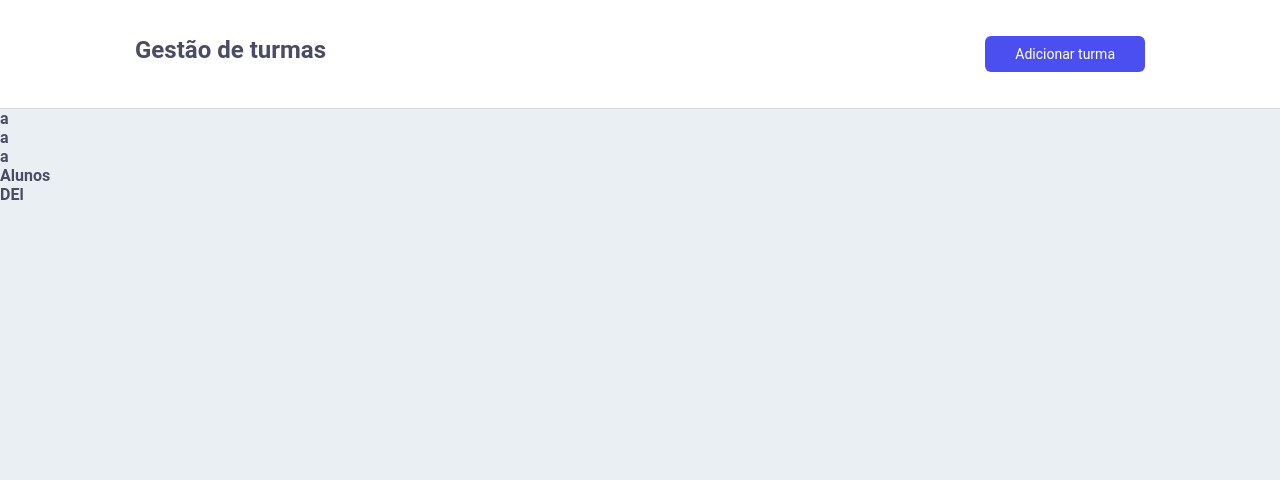
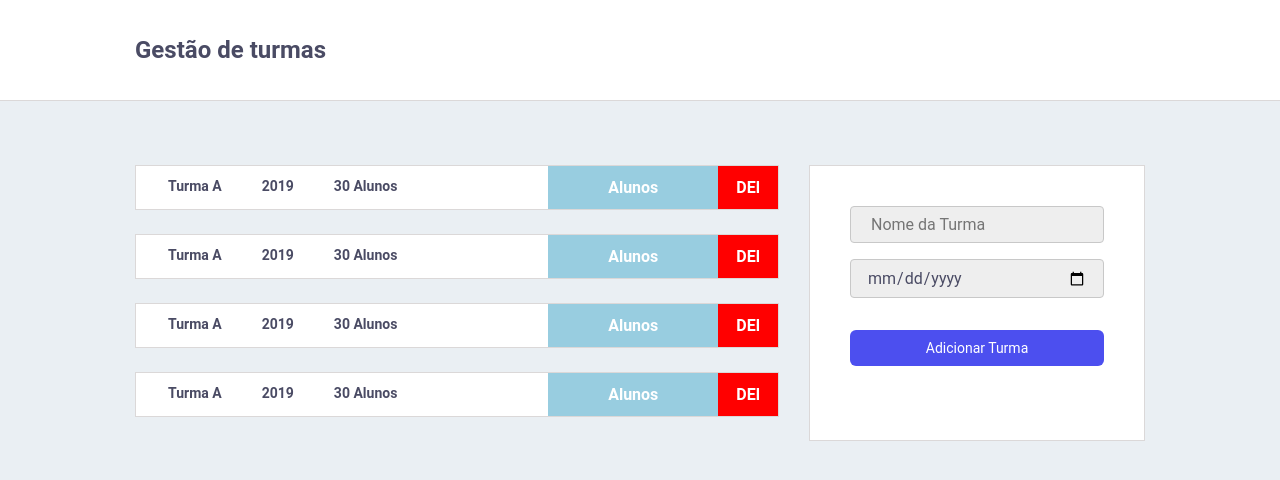
Before and after one commit to edersonrdg/class-manager, a React (Create React App) app in the folder frontend/: page / in a window 1280 px wide. Shown: the top 480 px of the page. Built offline with nearby package versions, Linux system fonts and the light colour scheme.

Commit message:
styles(frontend): class page

```diff
--- a/frontend/src/components/Header/index.tsx
+++ b/frontend/src/components/Header/index.tsx
@@ -2,15 +2,10 @@ import React from 'react';
 
 import { Container } from './styles';
 
-interface HeaderProps {
-    buttonText: string;
-}
-
-const Header: React.FC<HeaderProps> = ({ children, buttonText }) => {
+const Header: React.FC = ({ children }) => {
     return (
         <Container>
             <h1>{children}</h1>
-            <button type="button">{buttonText}</button>
         </Container>
     );
 };
--- a/frontend/src/components/Header/styles.ts
+++ b/frontend/src/components/Header/styles.ts
@@ -10,13 +10,4 @@ export const Container = styled.div`
     h1 {
         font-size: 24px;
     }
-
-    button {
-        background-color: #4c4fef;
-        color: #ffffff;
-        font-size: 14px;
-        border: none;
-        border-radius: 6px;
-        padding: 10px 30px;
-    }
 `;
--- a/frontend/src/pages/Classes/index.tsx
+++ b/frontend/src/pages/Classes/index.tsx
@@ -3,6 +3,7 @@ import Header from '../../components/Header';
 
 import {
     Container,
+    Content,
     ClassCard,
     CardContentContainer,
     StudentContainer,
@@ -12,13 +13,14 @@ import {
 const Classes: React.FC = () => {
     return (
         <>
-            <Header buttonText="Adicionar turma">Gestão de turmas</Header>
+            <Header>Gestão de turmas</Header>
             <Container>
+                <Content>
                     <ClassCard>
                         <CardContentContainer>
-                        <h4>a</h4>
-                        <h4>a</h4>
-                        <h4>a</h4>
+                            <h4>Turma A</h4>
+                            <h4>2019</h4>
+                            <h4>30 Alunos</h4>
                         </CardContentContainer>
                         <StudentContainer>
                             <h4>Alunos</h4>
@@ -27,6 +29,52 @@ const Classes: React.FC = () => {
                             <h4>DEl</h4>
                         </DeleteClassContainer>
                     </ClassCard>
+                    <ClassCard>
+                        <CardContentContainer>
+                            <h4>Turma A</h4>
+                            <h4>2019</h4>
+                            <h4>30 Alunos</h4>
+                        </CardContentContainer>
+                        <StudentContainer>
+                            <h4>Alunos</h4>
+                        </StudentContainer>
+                        <DeleteClassContainer>
+                            <h4>DEl</h4>
+                        </DeleteClassContainer>
+                    </ClassCard>
+                    <ClassCard>
+                        <CardContentContainer>
+                            <h4>Turma A</h4>
+                            <h4>2019</h4>
+                            <h4>30 Alunos</h4>
+                        </CardContentContainer>
+                        <StudentContainer>
+                            <h4>Alunos</h4>
+                        </StudentContainer>
+                        <DeleteClassContainer>
+                            <h4>DEl</h4>
+                        </DeleteClassContainer>
+                    </ClassCard>
+                    <ClassCard>
+                        <CardContentContainer>
+                            <h4>Turma A</h4>
+                            <h4>2019</h4>
+                            <h4>30 Alunos</h4>
+                        </CardContentContainer>
+                        <StudentContainer>
+                            <h4>Alunos</h4>
+                        </StudentContainer>
+                        <DeleteClassContainer>
+                            <h4>DEl</h4>
+                        </DeleteClassContainer>
+                    </ClassCard>
+                </Content>
+                <form>
+                    <input type="text" placeholder=" Nome da Turma" required />
+                    <input type="date" placeholder="ano" />
+
+                    <button type="button">Adicionar Turma</button>
+                </form>
             </Container>
         </>
     );
--- a/frontend/src/pages/Classes/styles.ts
+++ b/frontend/src/pages/Classes/styles.ts
@@ -1,11 +1,76 @@
 import styled from 'styled-components';
 
-export const Container = styled.div``;
+export const Container = styled.div`
+    padding: 64px 135px;
+    display: flex;
+    justify-content: space-between;
 
-export const ClassCard = styled.div``;
+    form {
+        display: flex;
+        flex-direction: column;
+        padding: 40px;
+        background-color: #fff;
+        border: #dbd8d8 1px solid;
 
-export const CardContentContainer = styled.div``;
+        input {
+            background-color: #eeeeee;
+            border: #c8c8c8 solid 1px;
+            margin-bottom: 16px;
+            padding: 8px 16px;
+            border-radius: 4px;
+        }
 
-export const StudentContainer = styled.div``;
+        button {
+            background-color: #4c4fef;
+            color: #ffffff;
+            font-size: 14px;
+            border: none;
+            margin-top: 16px;
+            border-radius: 6px;
+            padding: 10px 30px;
+        }
+    }
+`;
 
-export const DeleteClassContainer = styled.div``;
+export const Content = styled.div`
+    flex: 1;
+    margin-right: 30px;
+`;
+
+export const ClassCard = styled.div`
+    background-color: #ffffff;
+    display: flex;
+    flex-direction: row;
+    border: #dbd8d8 1px solid;
+    margin-bottom: 24px;
+`;
+
+export const CardContentContainer = styled.div`
+    display: flex;
+    justify-content: space-space-between;
+    margin: 12px 32px;
+    flex: 1;
+    font-size: 14px;
+
+    h4 {
+        margin-right: 40px;
+    }
+`;
+
+export const StudentContainer = styled.div`
+    display: flex;
+    align-items: center;
+    padding: 12px 60px;
+    color: #ffffff;
+    background-color: #98cde0;
+    cursor: pointer;
+`;
+
+export const DeleteClassContainer = styled.div`
+    display: flex;
+    align-items: center;
+    padding: 6px 18px;
+    color: #ffffff;
+    background-color: #ff0000;
+    cursor: pointer;
+`;
```
Lines whose indentation alone changed are shown as unchanged.
